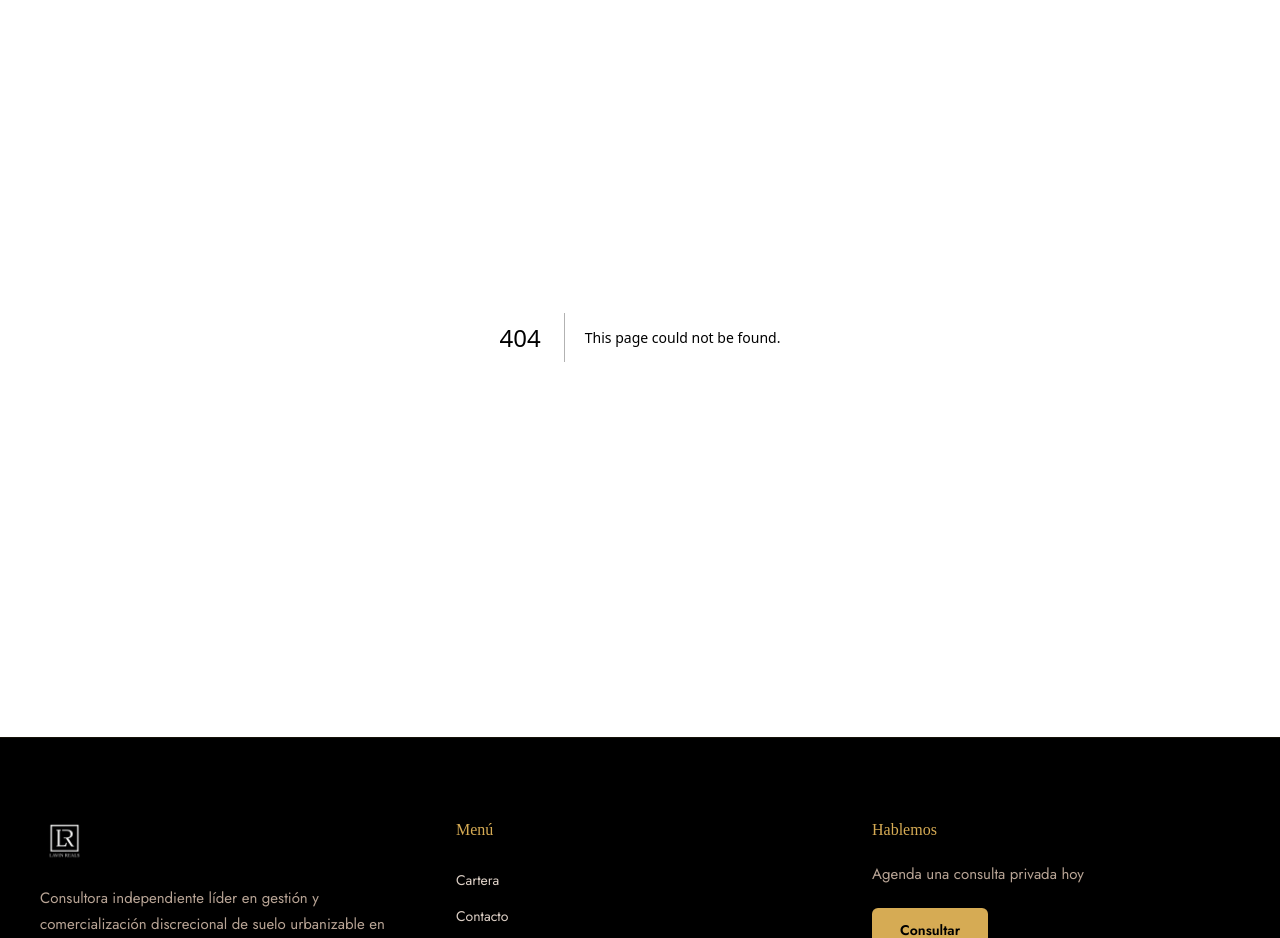
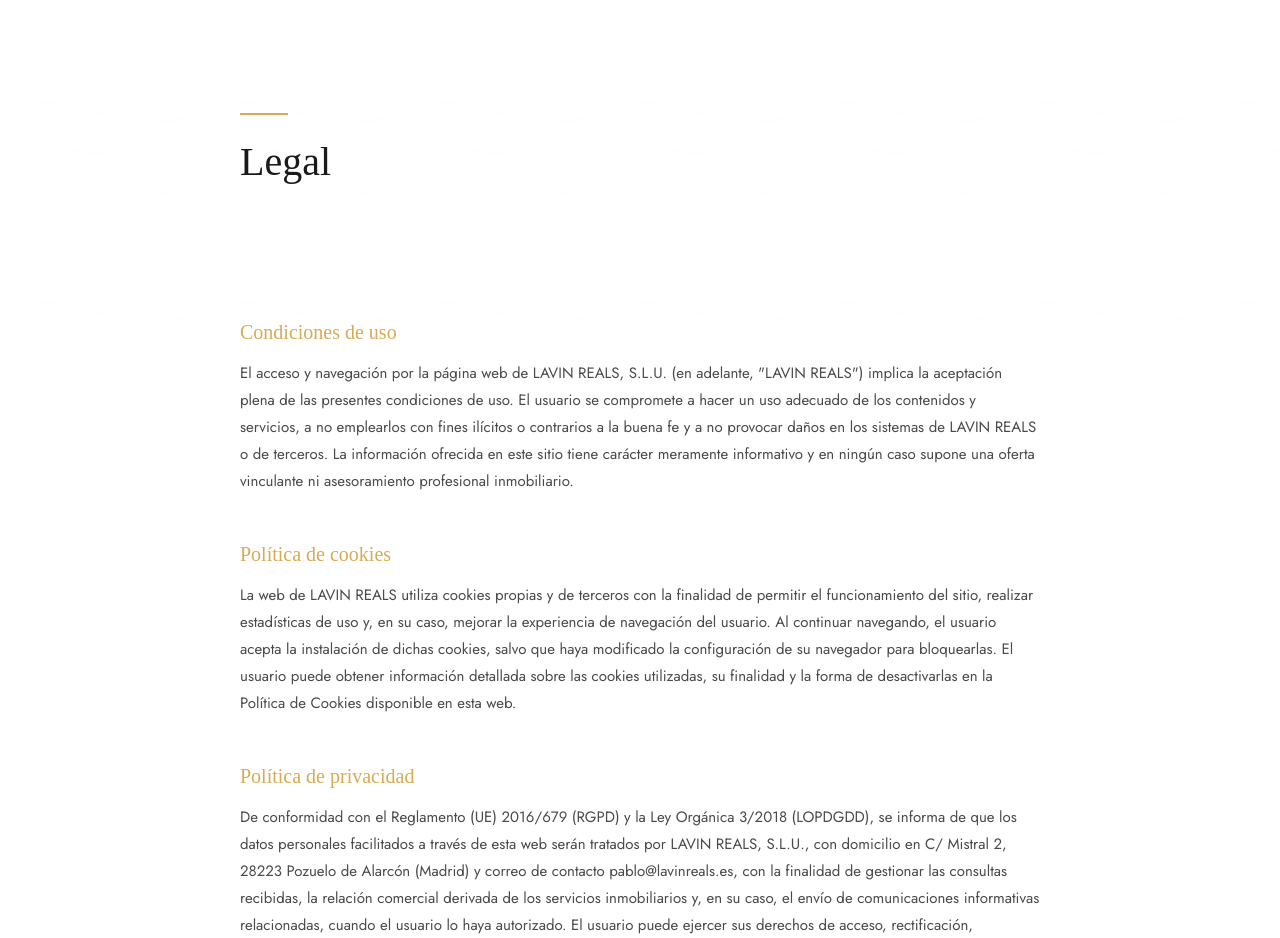
Before and after one commit to cesarale14/lavinreals-rebuild, a Next.js app in the folder lavinreals/: page /legal in a window 1280 px wide. Before the commit this address had no page. Shown: the part 63-1001 px from the top of the page. Built offline with nearby package versions, Linux system fonts and the light colour scheme.

Commit message:
add legal page

```diff
--- /dev/null
+++ b/lavinreals/src/app/legal/page.tsx
@@ -0,0 +1,66 @@
+"use client";
+import { motion } from "framer-motion";
+import SectionHeading from "@/components/SectionHeading";
+import TopographicPattern from "@/components/TopographicPattern";
+
+const fadeIn = {
+  initial: { opacity: 0, y: 20 },
+  whileInView: { opacity: 1, y: 0 },
+  viewport: { once: true },
+  transition: { duration: 0.6 },
+};
+
+const sections = [
+  {
+    title: "Condiciones de uso",
+    body: "El acceso y navegación por la página web de LAVIN REALS, S.L.U. (en adelante, \"LAVIN REALS\") implica la aceptación plena de las presentes condiciones de uso. El usuario se compromete a hacer un uso adecuado de los contenidos y servicios, a no emplearlos con fines ilícitos o contrarios a la buena fe y a no provocar daños en los sistemas de LAVIN REALS o de terceros. La información ofrecida en este sitio tiene carácter meramente informativo y en ningún caso supone una oferta vinculante ni asesoramiento profesional inmobiliario.",
+  },
+  {
+    title: "Política de cookies",
+    body: "La web de LAVIN REALS utiliza cookies propias y de terceros con la finalidad de permitir el funcionamiento del sitio, realizar estadísticas de uso y, en su caso, mejorar la experiencia de navegación del usuario. Al continuar navegando, el usuario acepta la instalación de dichas cookies, salvo que haya modificado la configuración de su navegador para bloquearlas. El usuario puede obtener información detallada sobre las cookies utilizadas, su finalidad y la forma de desactivarlas en la Política de Cookies disponible en esta web.",
+  },
+  {
+    title: "Política de privacidad",
+    body: "De conformidad con el Reglamento (UE) 2016/679 (RGPD) y la Ley Orgánica 3/2018 (LOPDGDD), se informa de que los datos personales facilitados a través de esta web serán tratados por LAVIN REALS, S.L.U., con domicilio en C/ Mistral 2, 28223 Pozuelo de Alarcón (Madrid) y correo de contacto pablo@lavinreals.es, con la finalidad de gestionar las consultas recibidas, la relación comercial derivada de los servicios inmobiliarios y, en su caso, el envío de comunicaciones informativas relacionadas, cuando el usuario lo haya autorizado. El usuario puede ejercer sus derechos de acceso, rectificación, supresión, oposición, limitación y portabilidad mediante escrito dirigido a dicha dirección o a la dirección de correo electrónico indicada.",
+  },
+  {
+    title: "Aviso legal",
+    body: "La presente web es titularidad de LAVIN REALS, S.L.U., sociedad de nacionalidad española inscrita en el Registro Mercantil de Madrid, tomo 46.824, folio 90, inscripción 1.ª, hoja M-821965, constituida mediante escritura número 2024/1312 otorgada ante el notario de Madrid D. Eusebio Javier González Lasso de la Vega, con domicilio social en C/ Mistral 2, 28223 Pozuelo de Alarcón (Madrid) y NIF B16449241. El acceso al sitio web y el uso de sus contenidos se rigen por el ordenamiento jurídico español y por lo dispuesto en este Aviso Legal y las restantes políticas publicadas en la página.",
+  },
+];
+
+export default function LegalPage() {
+  return (
+    <div className="pt-24 bg-white min-h-screen">
+      {/* Header */}
+      <section className="px-5 md:px-10 py-16 md:py-20 relative overflow-hidden">
+        <TopographicPattern />
+        <div className="max-w-[800px] mx-auto relative">
+          <motion.div {...fadeIn}>
+            <SectionHeading title="Legal" />
+          </motion.div>
+        </div>
+      </section>
+
+      {/* Sections */}
+      <section className="px-5 md:px-10 pb-24 md:pb-28">
+        <div className="max-w-[800px] mx-auto space-y-12">
+          {sections.map((section, i) => (
+            <motion.div
+              key={i}
+              {...fadeIn}
+              transition={{ duration: 0.6, delay: i * 0.1 }}
+            >
+              <h2 className="font-serif text-xl text-gold mb-4 leading-[1.15]">
+                {section.title}
+              </h2>
+              <p className="font-sans text-body text-[15px] leading-[1.8]">
+                {section.body}
+              </p>
+            </motion.div>
+          ))}
+        </div>
+      </section>
+    </div>
+  );
+}
--- a/lavinreals/src/app/page.tsx
+++ b/lavinreals/src/app/page.tsx
@@ -78,7 +78,6 @@
           ref={videoRef}
           autoPlay
           muted
-          defaultMuted
           loop
           playsInline
           preload="metadata"
--- a/lavinreals/src/components/Footer.tsx
+++ b/lavinreals/src/components/Footer.tsx
@@ -69,7 +69,7 @@
             {t.footer.copy2}
           </p>
         </div>
-        <span className="text-beige-dark/60 text-xs font-sans">{t.footer.legal}</span>
+        <Link href="/legal" className="text-beige-dark/60 text-xs font-sans hover:text-gold transition-colors duration-300">{t.footer.legal}</Link>
       </div>
     </footer>
   );
```
